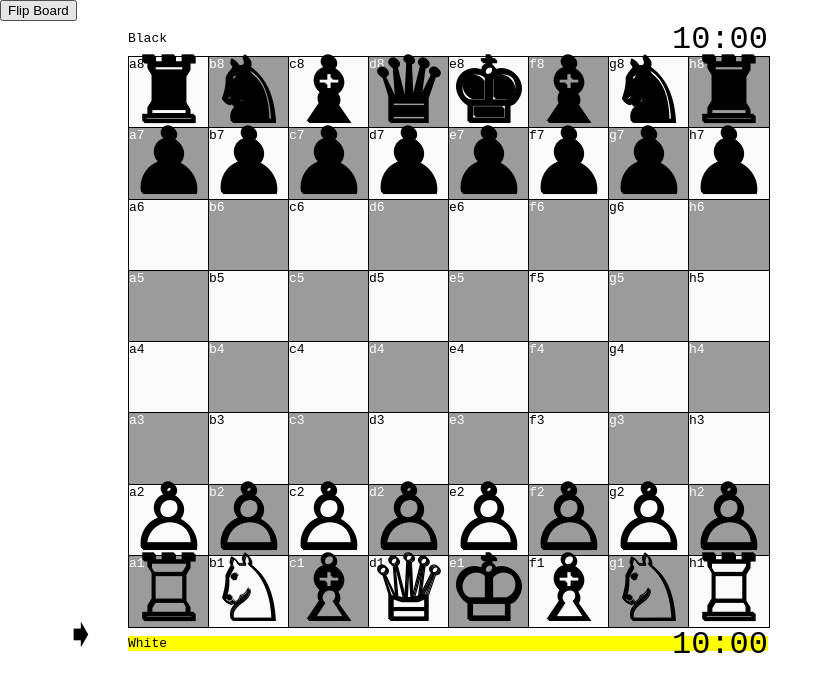
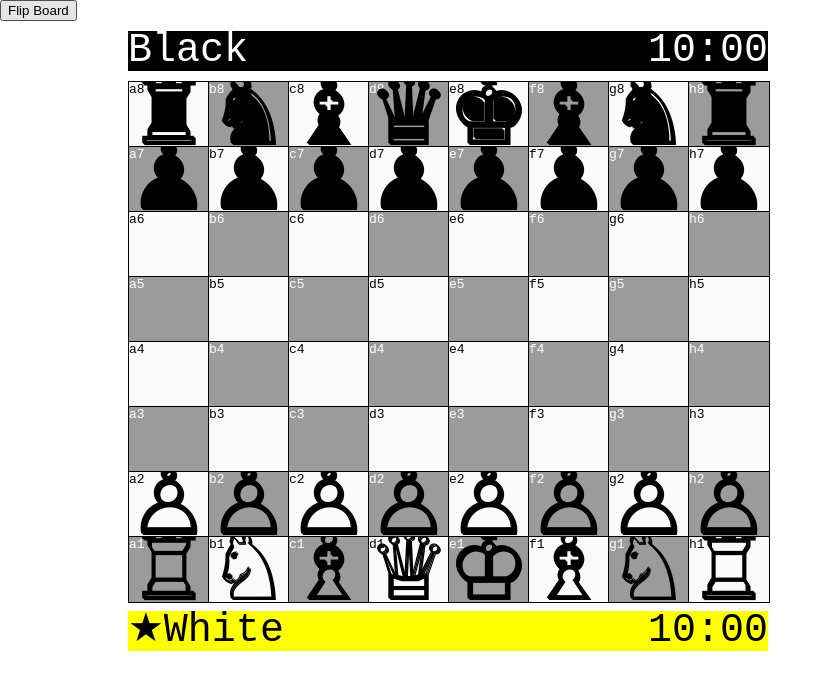
Before and after one commit to Bundbary/Codeium, a plain HTML site: page chess/node_based/chess.htm in a window 1280 px wide. Shown: the whole page, without its empty margins (0-833 px from the left). Drawn offline with Linux system fonts and the light colour scheme.

Commit message:
some style tweaks

```diff
--- a/chess/node_based/chess.css
+++ b/chess/node_based/chess.css
@@ -18,19 +18,20 @@ body {
 
 @media (max-aspect-ratio: 1/1) {
 	#gameContainer {
-	  max-width: 100vw;
-	  max-height: 100vw;
-	  padding-left: 0;
+		max-width: 100vw;
+		max-height: 100vw;
+		padding-left: 0;
 	}
-  }
+}
+
 .board {
 	display: grid;
 	grid-template-columns: repeat(8, 1fr);
 	grid-template-rows: repeat(8, 1fr);
 	gap: 0px;
 	user-select: none;
-	width:100%;
-	height:100%;
+	width: 100%;
+	height: 100%;
 
 
 }
@@ -43,25 +44,44 @@ body {
 	margin: 10px 0;
 	width: 100%;
 	position: relative;
+	font-size: calc(min(80vw, 80vh) / 16);
+	background-color: white;
+	color: black;
+	line-height: 1;
 }
 
-#turnIcon {
+.captured {
+	pointer-events: none;
+	font-size: calc(min(80vw, 80vh) / 20);
+	margin-right: -2%;
+	margin-top: 1%;
 
-	font-size: calc(min(80vw, 80vh) / 16);
-
-	position: absolute;
-	top: -2vw;
-	left: -5vw;
-	width: 100%;
 
 }
 
-.captured {
-	display: inline;
+#capturedBlackPieces {
+	filter: invert(1);
+}
 
-	font-size: calc(min(80vw, 80vh) / 16);
-	pointer-events: none;
-	line-height: .5;
+.timer {
+	position: absolute;
+	right: 0;
+	top: 0
+}
+
+
+.piece {
+	display: flex;
+	justify-content: center;
+	align-items: center;
+	cursor: pointer;
+	position: absolute;
+	top: 0;
+	font-size: calc(min(80vw, 80vh) / 7);
+	width: 100%;
+	height: 100%;
+
+	text-shadow: 1px 1px black, -1px -1px black;
 }
 
 .flipped {
@@ -85,20 +105,7 @@ body {
 	height: 100%;
 	border: 1px solid black;
 	position: relative;
-}
-
-.piece {
-	display: flex;
-	justify-content: center;
-	align-items: center;
-	cursor: pointer;
-	position: absolute;
-	top: 0;
-	font-size: calc(min(80vw, 80vh) / 7);
-	width: 100%;
-	height: 100%;
-
-	text-shadow: 1px 1px black,-1px -1px black;
+	overflow: hidden;
 }
 
 .piece:hover {
@@ -131,12 +138,13 @@ body {
 	text-align: center;
 	background-color: rgba(255, 255, 0, 0.3);
 
-  }
+}
 
 
 .legalSquares:hover {
 	cursor: pointer;
 }
+
 /*
 .lastmove {
 	background-color: rgba(50, 158, 255, 0.6);
@@ -148,10 +156,3 @@ body {
 	background-repeat: no-repeat;
 	background-size: 100% 100%;
 }
-
-.timer {
-	font-size: calc(min(80vw, 80vh) / 20);
-	position: absolute;
-	right: 0;
-	top: -10px
-}
--- a/chess/node_based/chess.js
+++ b/chess/node_based/chess.js
@@ -49,7 +49,7 @@ function chessGame(game) {
 				const squareID = document.createElement("span");
 				squareID.textContent = `${String.fromCharCode(97 + col)}${8 - row}`;
 				squareID.classList.add("squareID");
-				square.appendChild(squareID);
+				square.append(squareID);
 				square.id = squareID.textContent;
 
 				if ((row + col) % 2 === 0) {
@@ -60,7 +60,7 @@ function chessGame(game) {
 					squareID.style.color = 'white';
 				}
 
-				board.appendChild(square);
+				board.append(square);
 			}
 		}
 
@@ -215,19 +215,21 @@ function chessGame(game) {
 			capturedPiece.classList.remove("piece");
 			capturedPiece.classList.add("captured");
 			const removedContainer = capturedPiece.dataset.color === 'white' ? capturedWhitePieces : capturedBlackPieces;
-			removedContainer.appendChild(capturedPiece);
+			removedContainer.append(capturedPiece);
 		}
 
 		const movingPiece = selectedSquare.querySelector("[data-piece]");
-		targetSquare.appendChild(movingPiece);
+		targetSquare.append(movingPiece);
 		movingPiece.classList.add("lastmove");
 		swapMoves();
 
 
-		game.webSocket.send(JSON.stringify({ from: selectedSquare.id, to: targetSquare.id }));
+		if (game.webSocket && game.webSocket.readyState === WebSocket.OPEN) {
+
+			game.webSocket.send(JSON.stringify({ from: selectedSquare.id, to: targetSquare.id }));
 
 
-
+		}
 		game.timer.startTimer();
 
 
@@ -235,12 +237,12 @@ function chessGame(game) {
 	function setWhiteBlack() {
 
 		if (game.turn === 'white') {
-			capturedWhitePieces.append(divTurnIcon);
+			capturedWhitePieces.prepend(divTurnIcon);
 			capturedWhitePieces.style.backgroundColor = 'yellow';
 			capturedBlackPieces.style.backgroundColor = '';
 
 		} else {
-			capturedBlackPieces.append(divTurnIcon);
+			capturedBlackPieces.prepend(divTurnIcon);
 			capturedBlackPieces.style.backgroundColor = 'yellow';
 			capturedWhitePieces.style.backgroundColor = '';
 
@@ -328,7 +330,7 @@ function chessGame(game) {
 
 			pieceDiv.textContent = pieceSymbols[piece.name][piece.color];
 			pieceDiv.addEventListener("click", selectPiece);
-			square.appendChild(pieceDiv);
+			square.append(pieceDiv);
 		});
 		//this is wrong. we do want to flip at start sometimes but not for this reason
 		// if (game.turn === 'black') {
@@ -430,7 +432,7 @@ function chessGame(game) {
 	const divTurnIcon = document.createElement("div");
 	divTurnIcon.id = "turnIcon";
 	divTurnIcon.classList.add("turnIcon");
-	divTurnIcon.textContent = "➧";
+	divTurnIcon.textContent = "★";
 
 
 	// Create and append the chessboard
@@ -441,7 +443,7 @@ function chessGame(game) {
 	gameContainer.append(capturedWhitePieces);
 
 
-	capturedWhitePieces.append(divTurnIcon);
+	capturedWhitePieces.prepend(divTurnIcon);
 
 	function initializeTimers() {
 		function updateTimerDisplay(timer, timerSeconds) {
```
